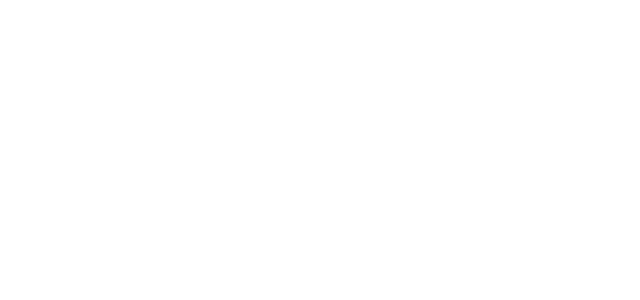
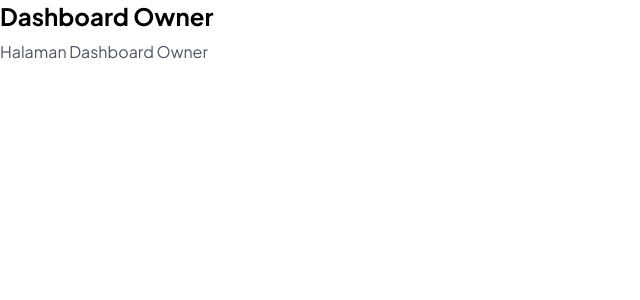
Before and after one commit to kenan-bot/Meubel-Pendawa, a React (Vite) app in the folder meubelpendawa-frontend/: page /owner in a window 1280 px wide. Before the commit this address had no page. Shown: the top 300 px of the page, without its empty margins (0-640 px from the left). Built offline with nearby package versions, Linux system fonts and the light colour scheme.

Commit message:
routing menu

```diff
--- a/meubelpendawa-frontend/src/App.jsx
+++ b/meubelpendawa-frontend/src/App.jsx
@@ -3,6 +3,7 @@
 
 import Home from "./home/Home";
 import FormLogin from "./login/FormLogin";
+import OwnerRoutes from "./route/OwnerRoutes";
 
 function App() {
 
@@ -16,6 +17,7 @@
       <Routes>
         <Route path="/" element={<Home />} />
         <Route path="/login" element={<FormLogin />} />
+        <Route path="/owner/*" element={<OwnerRoutes />} />
       </Routes>
     </BrowserRouter>
   );
--- /dev/null
+++ b/meubelpendawa-frontend/src/driver/DriverLayout.jsx
@@ -0,0 +1,23 @@
+import Sidebar from "../../layout/Sidebar";
+import { driverMenus } from "../../role-menu/SidebarMenu";
+import { Outlet } from "react-router-dom";
+
+function DriverLayout(){
+
+    return(
+
+        <div className="flex">
+
+            <Sidebar menus={driverMenus}/>
+
+            <div className="flex-1">
+
+                <Outlet/>
+
+            </div>
+
+        </div>
+
+    )
+
+}
--- a/meubelpendawa-frontend/src/home/ContactSection.jsx
+++ b/meubelpendawa-frontend/src/home/ContactSection.jsx
@@ -1,5 +1,6 @@
 import AnimatedSection from "../components/AnimatedSection";
 import { MapPin, MessageCircle, Clock } from "lucide-react";
+import Card from "../components/Card";
 
 const ContactSection = () => {
   return (
@@ -23,7 +24,7 @@
         <div className="bg-[#FF6B00] py-14 px-4">
           <div className="max-w-6xl mx-auto grid grid-cols-1 md:grid-cols-3 gap-6">
             {/* Kartu Lokasi */}
-            <div className="bg-white rounded-2xl p-6 flex items-center gap-4 shadow-md">
+            <Card className="bg-white rounded-2xl p-6 flex items-center gap-4 shadow-md">
               <div className="bg-[#FF6B00] rounded-full w-14 h-14 flex items-center justify-center flex-shrink-0">
                 <MapPin className="text-white w-7 h-7" />
               </div>
@@ -39,10 +40,10 @@
                   Jawa Tengah 50611
                 </p>
               </div>
-            </div>
+            </Card>
 
             {/* Kartu WhatsApp */}
-            <div className="bg-white rounded-2xl p-6 flex items-center gap-4 shadow-md">
+            <Card className="bg-white rounded-2xl p-6 flex items-center gap-4 shadow-md">
               <div className="bg-[#FF6B00] rounded-full w-14 h-14 flex items-center justify-center flex-shrink-0">
                 <MessageCircle className="text-white w-7 h-7" />
               </div>
@@ -59,10 +60,10 @@
                   0836 – 8191 – 192
                 </a>
               </div>
-            </div>
+            </Card>
 
             {/* Kartu Jam Operasional */}
-            <div className="bg-white rounded-2xl p-6 flex items-center gap-4 shadow-md">
+            <Card className="bg-white rounded-2xl p-6 flex items-center gap-4 shadow-md">
               <div className="bg-[#FF6B00] rounded-full w-14 h-14 flex items-center justify-center flex-shrink-0">
                 <Clock className="text-white w-7 h-7" />
               </div>
@@ -74,7 +75,7 @@
                   08.00 – 18.00 WIB
                 </p>
               </div>
-            </div>
+            </Card>
           </div>
         </div>
       </AnimatedSection>
--- /dev/null
+++ b/meubelpendawa-frontend/src/layout/Sidebar.jsx
@@ -0,0 +1,11 @@
+import React from 'react'
+
+const Sidebar = () => {
+  return (
+    <div>
+
+    </div>
+  )
+}
+
+export default Sidebar
--- a/meubelpendawa-frontend/src/login/FormLogin.jsx
+++ b/meubelpendawa-frontend/src/login/FormLogin.jsx
@@ -14,7 +14,10 @@
     setLoading(true);
 
     // nanti panggil API login di sini
-    setTimeout(() => setLoading(false), 2000);
+    setTimeout(() => {
+      setLoading(false);
+      navigate("/owner");
+    }, 1000);
   };
 
   return (
--- /dev/null
+++ b/meubelpendawa-frontend/src/owner/Dashboard.jsx
@@ -0,0 +1,15 @@
+function Dashboard() {
+  return (
+    <div>
+      <h1 className="text-2xl font-bold">
+        Dashboard Owner
+      </h1>
+
+      <p className="mt-2 text-gray-600">
+        Halaman Dashboard Owner
+      </p>
+    </div>
+  );
+}
+
+export default Dashboard;
--- /dev/null
+++ b/meubelpendawa-frontend/src/owner/OwnerLayout.jsx
@@ -0,0 +1,24 @@
+import Sidebar from "../layout/Sidebar";
+import { ownerMenus } from "../role-menu/SidebarMenu";
+import { Outlet } from "react-router-dom";
+import Dashboard from "./Dashboard";
+
+function OwnerLayout(){
+
+    return(
+        <div className="flex">
+
+            <Sidebar menus={ownerMenus}/>
+
+            <div className="flex-1">
+
+                <Dashboard/>
+
+            </div>
+
+        </div>
+    )
+
+}
+
+export default OwnerLayout;
--- /dev/null
+++ b/meubelpendawa-frontend/src/role-menu/SidebarMenu.js
@@ -0,0 +1,29 @@
+export const ownerMenus = [
+    {
+        title: "Dashboard",
+        path: "/owner"
+    },
+    {
+        title: "Produk",
+        path: "/owner/product"
+    },
+    {
+        title: "Pesanan",
+        path: "/owner/order"
+    }
+];
+
+export const driverMenus = [
+    {
+        title: "Dashboard",
+        path: "/driver"
+    },
+    {
+        title: "Pengiriman",
+        path: "/driver/delivery"
+    },
+    {
+        title: "Riwayat",
+        path: "/driver/history"
+    }
+];
--- /dev/null
+++ b/meubelpendawa-frontend/src/route/OwnerRoutes.jsx
@@ -0,0 +1,20 @@
+import { Routes, Route, Navigate } from "react-router-dom";
+
+import OwnerLayout from "../owner/OwnerLayout";
+import Dashboard from "../owner/Dashboard";
+
+function OwnerRoutes() {
+  return (
+    <Routes>
+      <Route element={<OwnerLayout />}>
+        {/* Ketika akses /owner langsung */}
+        <Route index element={<Navigate to="dashboard" replace />} />
+
+        <Route path="dashboard" element={<Dashboard />}
+        />
+      </Route>
+    </Routes>
+  );
+}
+
+export default OwnerRoutes;
```
